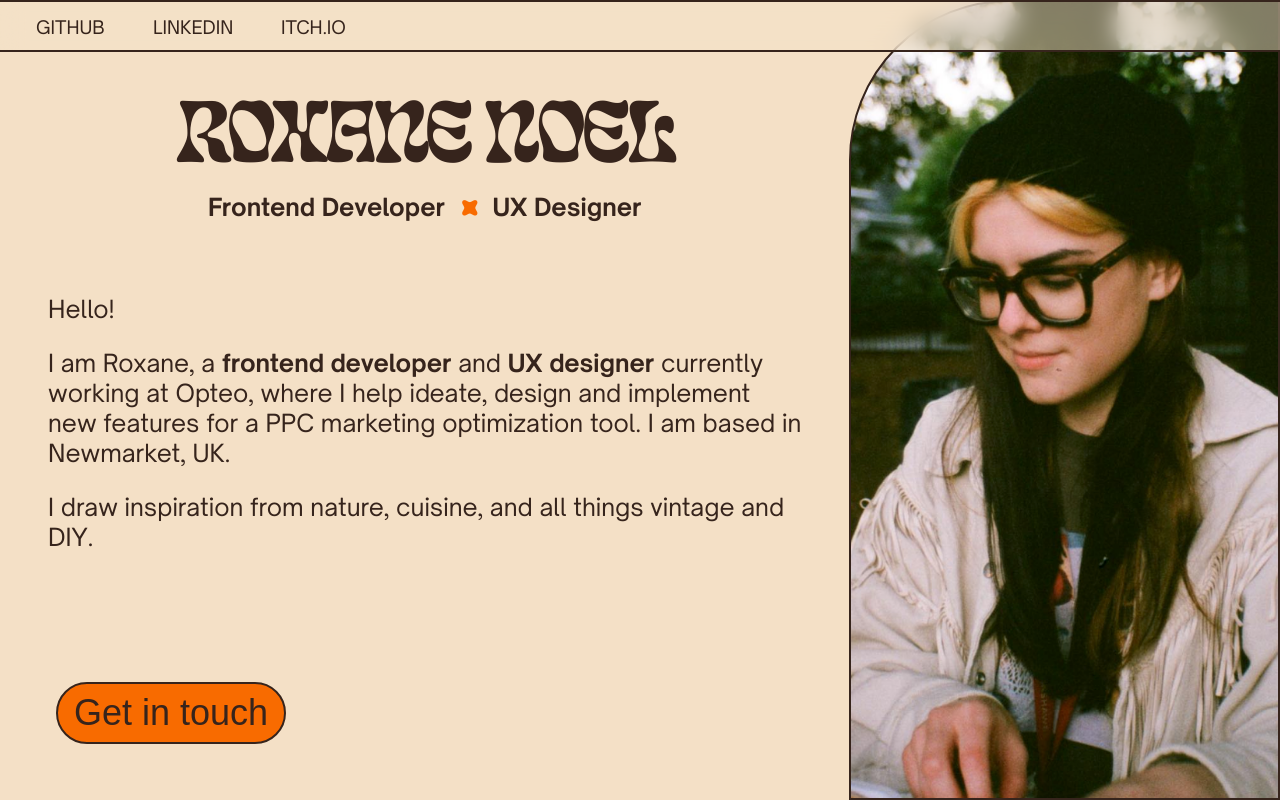
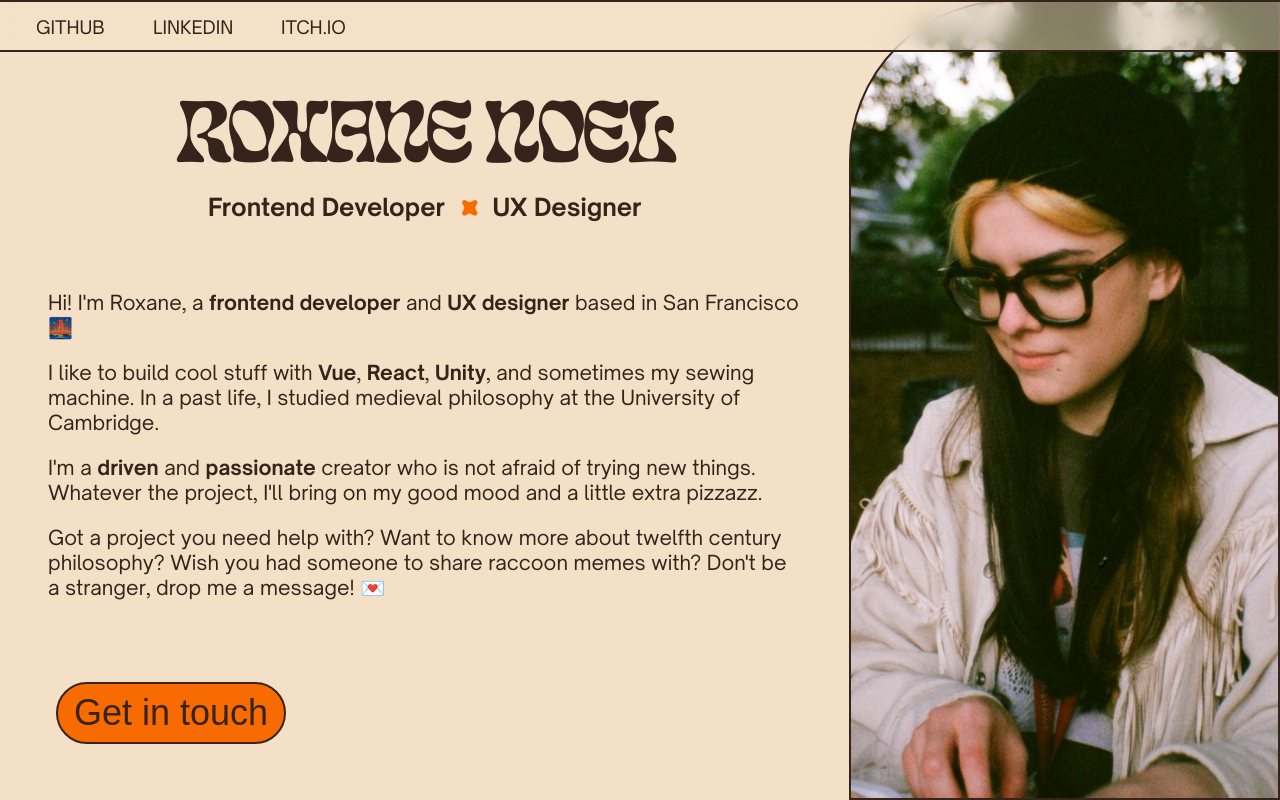
Before and after one commit to Roxanoel/roxanoel.github.io, a React (Create React App) app: page / in a window 1280 px wide. Built offline with nearby package versions, Linux system fonts and the light colour scheme.

Commit message:
updated hero text

```diff
--- a/src/components/HeroText.js
+++ b/src/components/HeroText.js
@@ -4,12 +4,15 @@ function HeroText() {
     return (
         <div className="hero-text-container">
             <div>
-                <p> Hello! </p>
+                <p>Hi! I'm Roxane, a <strong>frontend developer</strong> and <strong>UX designer</strong> based in San Francisco 🌉</p>
                 <p>
-                    I am Roxane, a <strong>frontend developer</strong> and <strong>UX designer</strong> currently working at Opteo, where I help ideate, design and implement new features for a PPC marketing optimization tool. I am based in Newmarket, UK.
+                I like to build cool stuff with <strong>Vue</strong>, <strong>React</strong>, <strong>Unity</strong>, and sometimes my sewing machine. In a past life, I studied medieval philosophy at the University of Cambridge.
                 </p>
                 <p>
-                    I draw inspiration from nature, cuisine, and all things vintage and DIY.
+                I'm a <strong>driven</strong> and <strong>passionate</strong> creator who is not afraid of trying new things. Whatever the project, I'll bring on my good mood and a little extra pizzazz.
+                </p>
+                <p>
+                Got a project you need help with? Want to know more about twelfth century philosophy? Wish you had someone to share raccoon memes with? Don't be a stranger, drop me a message! 💌
                 </p>
             </div>
             {/*<div>
--- a/src/scss/components/_hero-text.scss
+++ b/src/scss/components/_hero-text.scss
@@ -12,7 +12,7 @@
     gap: 48px;
 
     // Contents by inheritance
-    font-size: 24px;
+    font-size: 20px;
 }
 
 @media only screen and (max-width: 600px) {
```
